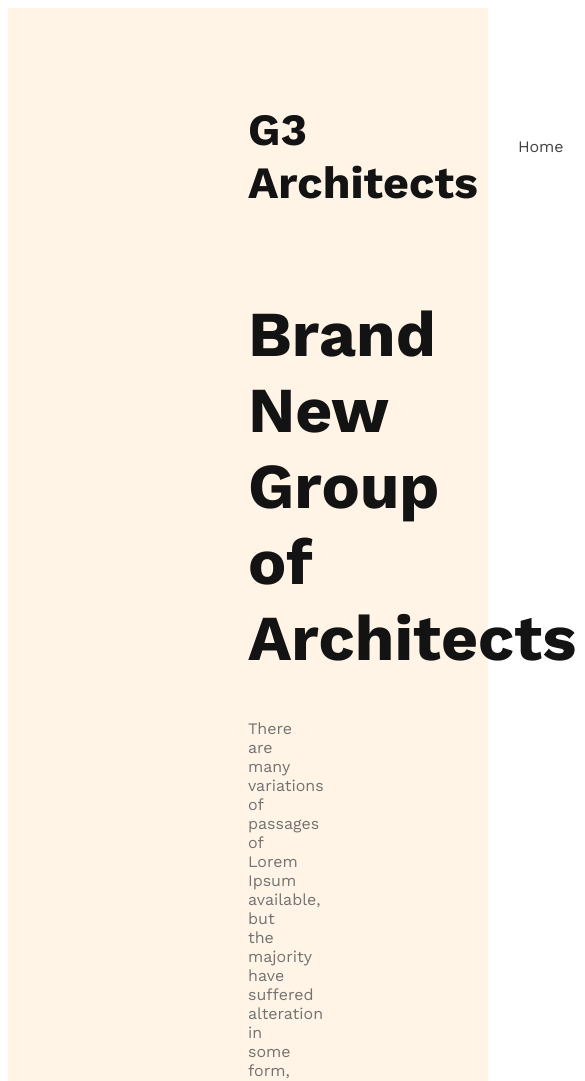
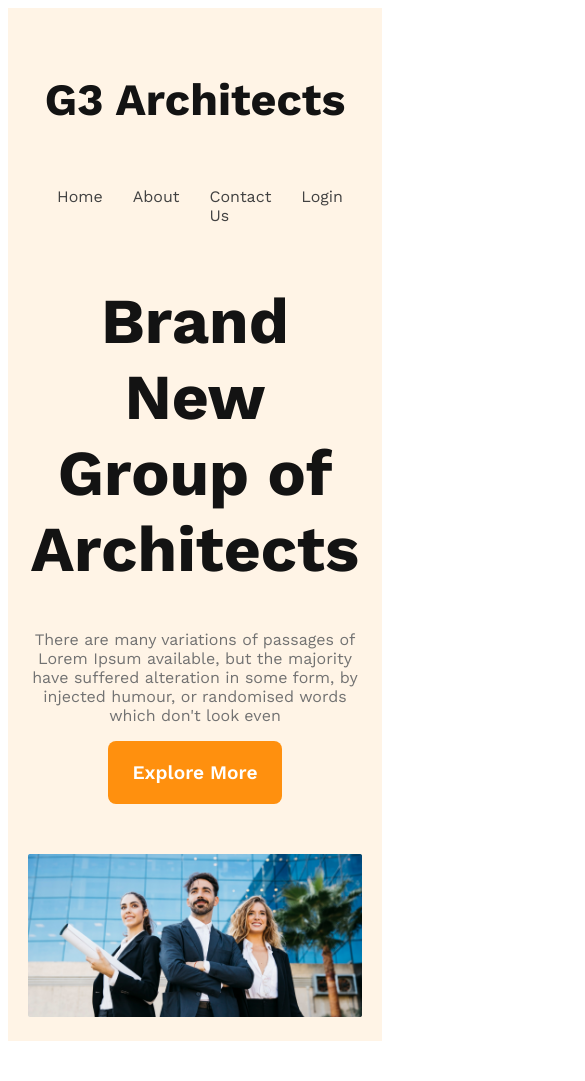
Before and after one commit to SaadBH98/g3-architects-website-saad, a plain HTML site: page index.html in a window 390 px wide. Shown: the top 1081 px of the page, 585 px wide, since content can reach past the window. After the commit the page ends 1049 px from the top, so only its background shows below. Drawn offline with nearby package versions, Linux system fonts and the light colour scheme.

Commit message:
finished responsive banner design

```diff
--- a/Styles/architect.css
+++ b/Styles/architect.css
@@ -11,6 +11,7 @@
   color: #fff;
   font-size: 1.2rem;
   font-weight: 600;
+  cursor: pointer;
 }
 /* navigation area styles */
 header {
@@ -56,3 +57,30 @@ nav li a {
   font-size: 1rem;
   font-weight: 400;
 }
+.banner img{
+    width: 100%;
+    margin-top: 50px;
+}
+
+
+
+
+
+/* Responsive Design for Mobile Devices */
+@media screen and (max-width: 576px) {
+    header{
+        padding: 20px;
+    }
+    nav{
+        flex-direction: column;
+    }
+}
+/* Responsive Design for Medium Devices */
+@media screen and (min-width: 576px) and (max-width: 992px) {
+    nav{
+        flex-direction: column;
+    }
+    header{
+        padding: 50px;
+    }
+}
```
